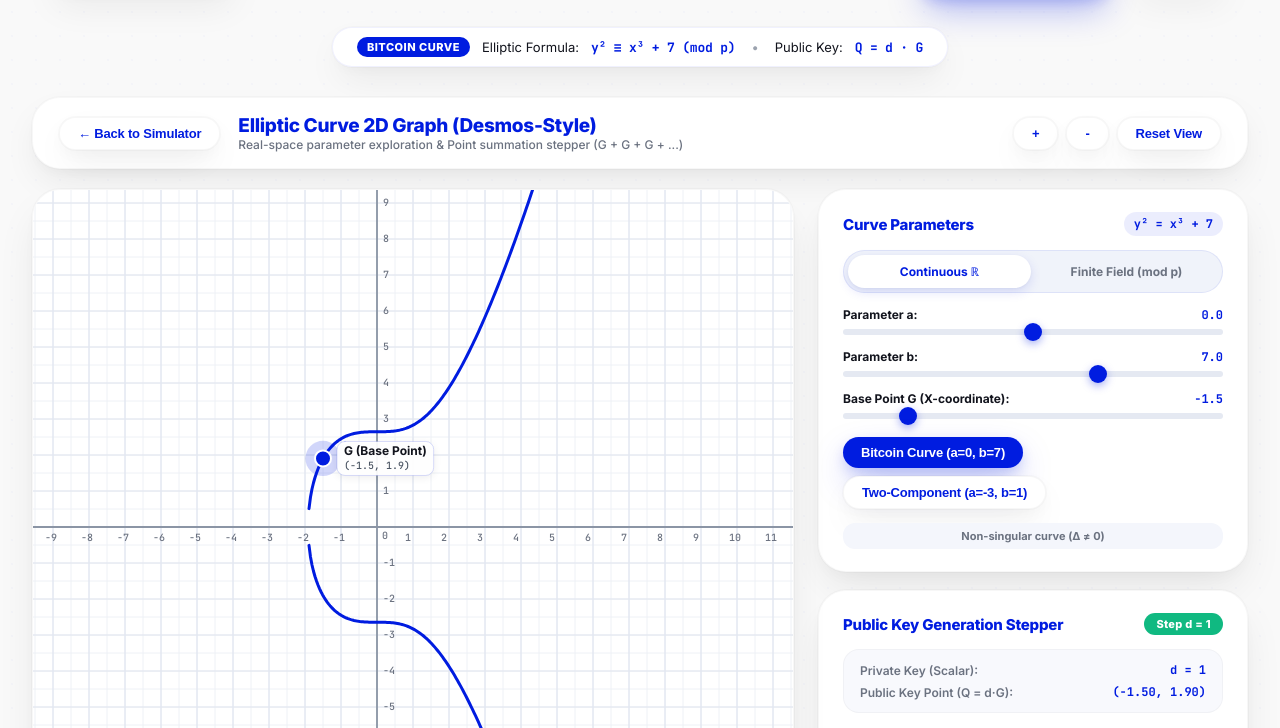
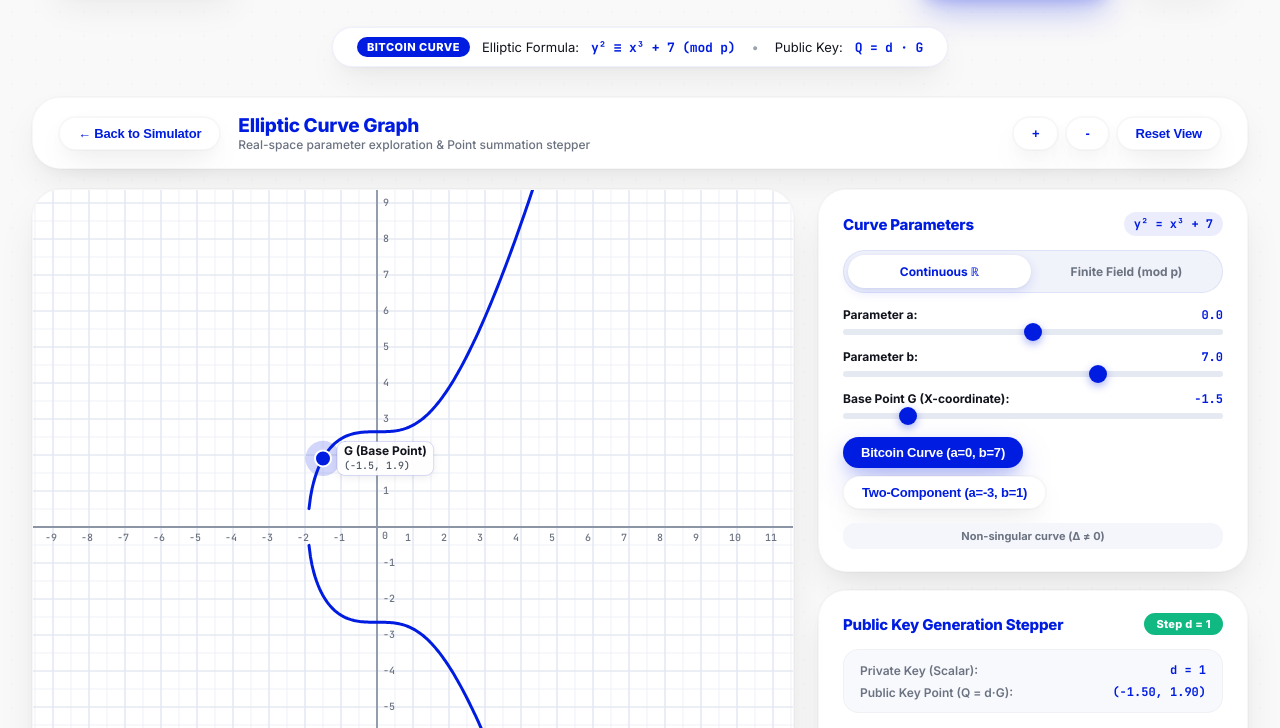
Before and after one commit to Yasansvr/BitPolitoAsymmetricCryptoGraphy, a website with bundled scripts: page index.html in a window 1280 px wide. Both pictures are taken after a click on the element 640 px from the left and 119 px from the top of the page. Shown: the part 72-800 px from the top of the page. Built offline with nearby package versions, Linux system fonts and the light colour scheme.

Commit message:
improve titles

```diff
--- a/index.html
+++ b/index.html
@@ -414,8 +414,8 @@
           ← Back to Simulator
         </button>
         <div>
-          <h2>Elliptic Curve 2D Graph (Desmos-Style)</h2>
-          <p>Real-space parameter exploration & Point summation stepper (G + G + G + ...)</p>
+          <h2>Elliptic Curve Graph</h2>
+          <p>Real-space parameter exploration & Point summation stepper</p>
         </div>
       </div>
 
```
